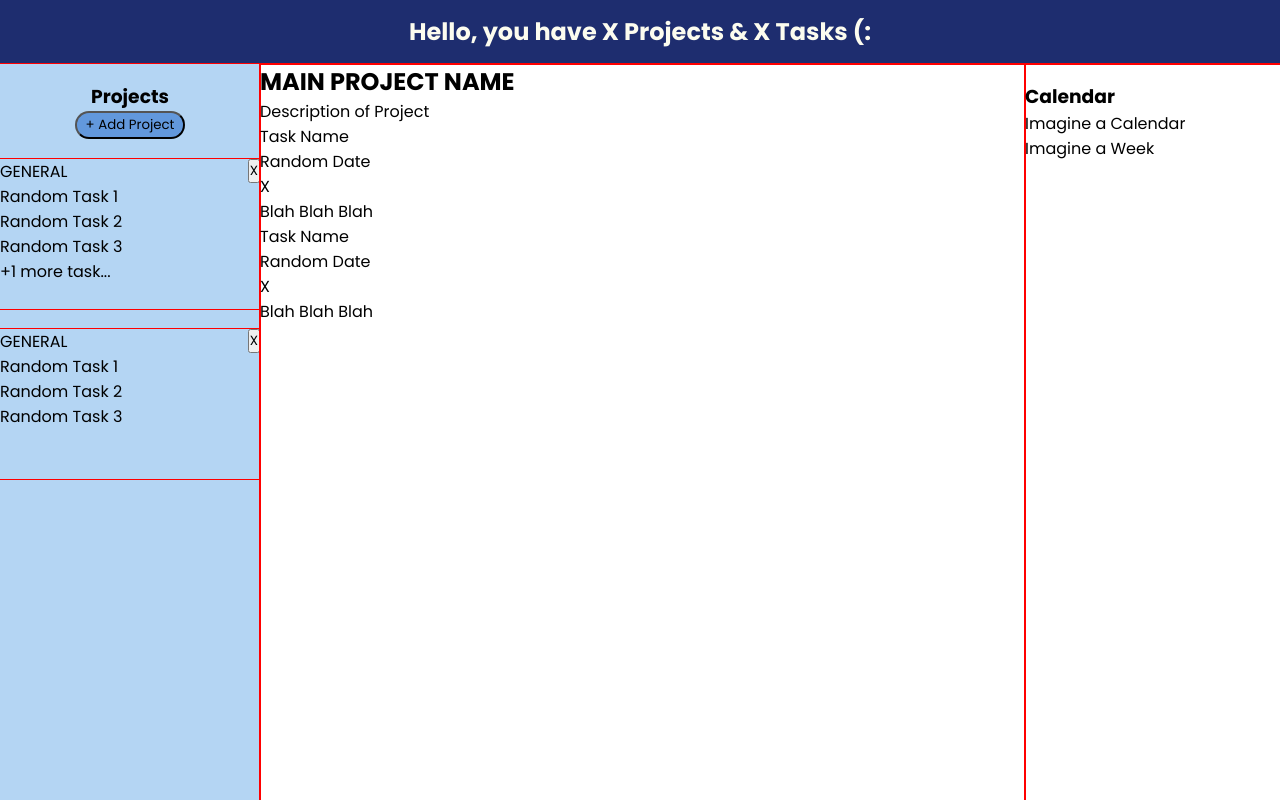
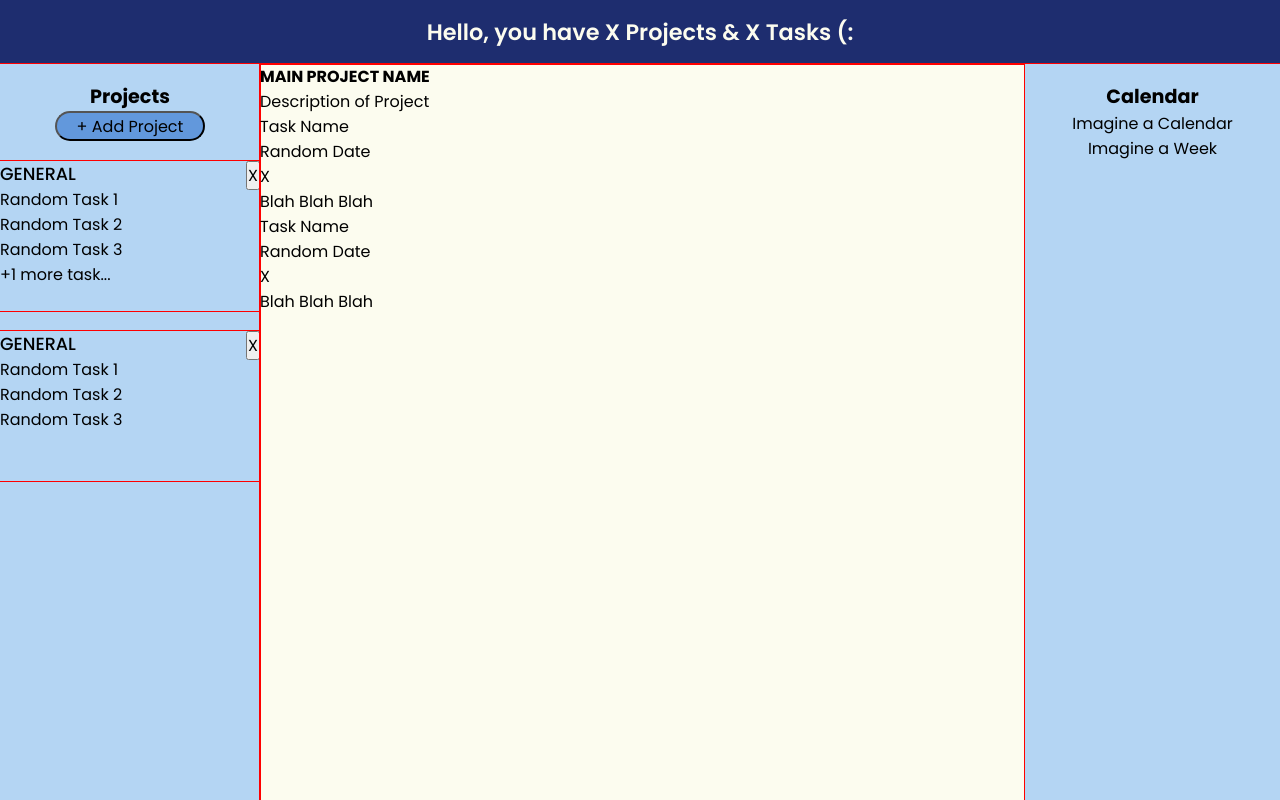
Before and after one commit to jansencir/top-todo-list, a website built with webpack: page src/template.html in a window 1280 px wide. Built offline with nearby package versions, Linux system fonts and the light colour scheme.

Commit message:
Style left sidebar

```diff
--- a/src/styles.css
+++ b/src/styles.css
@@ -125,6 +125,11 @@
   padding: 0;
   box-sizing: border-box;
   font-family: "Poppins", sans-serif;
+  font-size: 16px;
+}
+
+body {
+  background-color: var(--cream);
 }
 
 /* REMOVE */
@@ -139,7 +144,6 @@ main,
   display: grid;
   grid-template-rows: 8vh 92vh;
   grid-template-columns: 1fr 3fr 1fr;
-
 }
 
 #header {
@@ -152,8 +156,14 @@ main,
   line-height: 8vh;
 }
 
+#header h2 {
+  font-size: 1.4rem;
+  font-weight: 600;
+}
+
 .body-header {
   margin-top: 18px;
+  font-size: 1.2rem;
 }
 
 #left-sidebar {
@@ -165,8 +175,8 @@ main,
 
 #add-project-btn {
   background-color: var(--blue);
-  width: 110px;
-  height: 28px;
+  width: 150px;
+  height: 30px;
   border-radius: 18px;
 }
 
@@ -187,6 +197,11 @@ main,
   float: right;
 }
 
+.project-title {
+  font-size: 1.1rem;
+  font-weight: 500;
+}
+
 #main-area {
   grid-row: 2 / 3;
   grid-column: 2 / 3;
@@ -195,4 +210,6 @@ main,
 #right-sidebar {
   grid-row: 2 / 3;
   grid-column: 3 / 4;
+  background-color: var(--light-blue);
+  text-align: center;
 }
```
